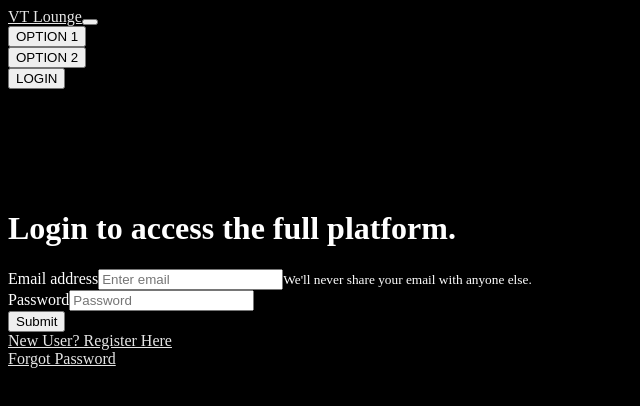
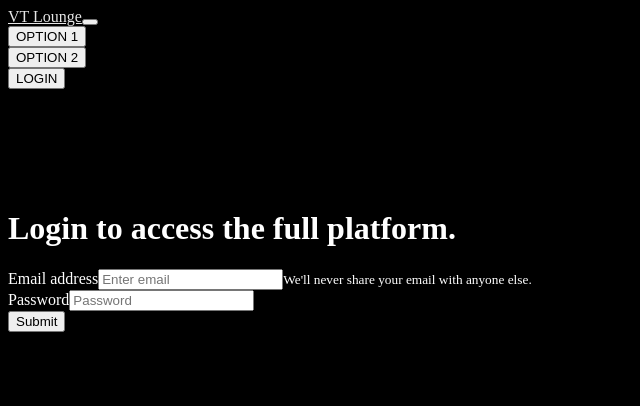
Before and after one commit to YannikSood/VTLounge, a React (Create React App) app: page / in a window 1280 px wide. Both pictures are taken after a click on the button "LOGIN". Shown: the top 406 px of the page, without its empty margins (0-640 px from the left). Built offline with nearby package versions, Linux system fonts and the light colour scheme; no server answers.

Commit message:
removed signup/forgot password functionality

```diff
--- a/src/components/auth/login.js
+++ b/src/components/auth/login.js
@@ -71,22 +71,6 @@ const Login = ({ isAuthed }) => {
           </Col>
         </Row>
 
-        <Row>
-          <Col>
-
-            <Button href={ROUTES.REGISTER} variant="secondary">New User? Register Here</Button>
-
-          </Col>
-        </Row>
-
-        <Row>
-          <Col>
-
-            <Button href={ROUTES.FORGOT_PASSWORD} variant="link">Forgot Password</Button>
-
-          </Col>
-        </Row>
-
       </Container>
     </Fragment>
 
```
Also changed, not shown: src/components/auth/signup.js (deleted).
